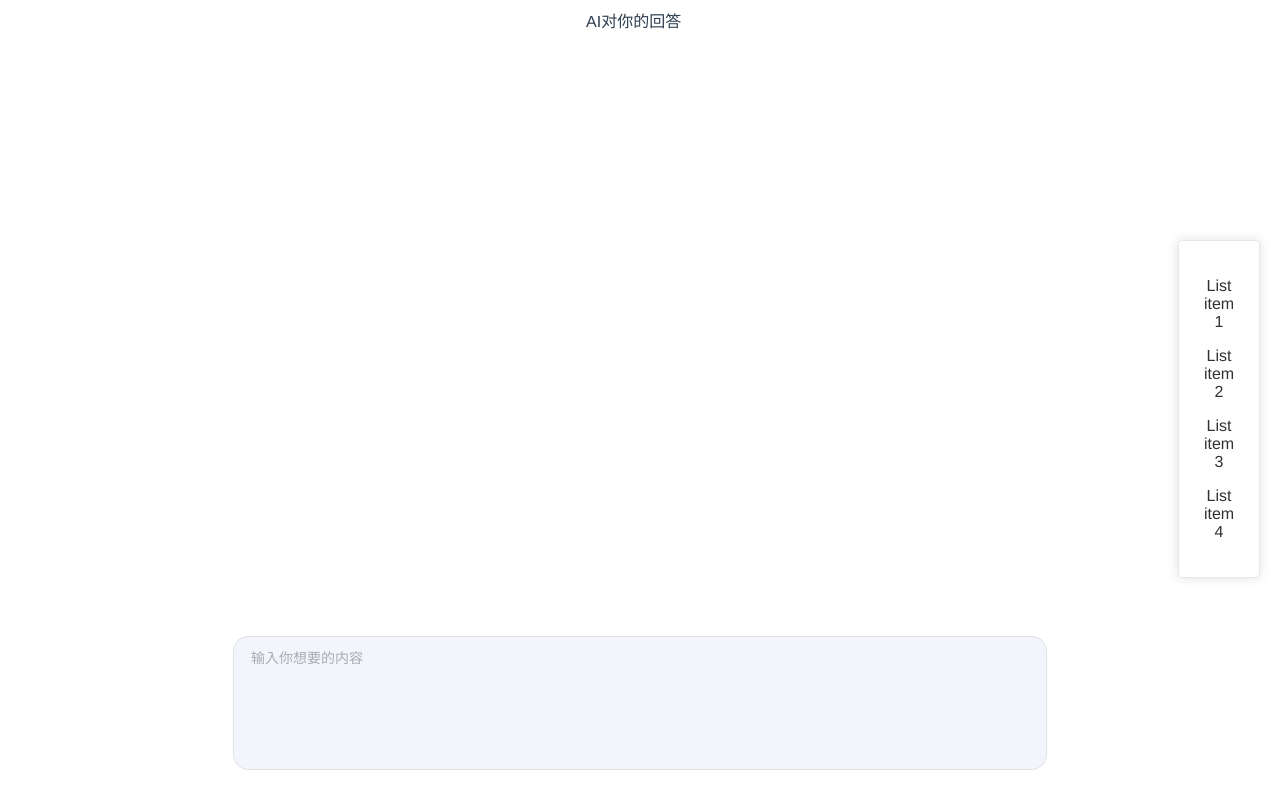
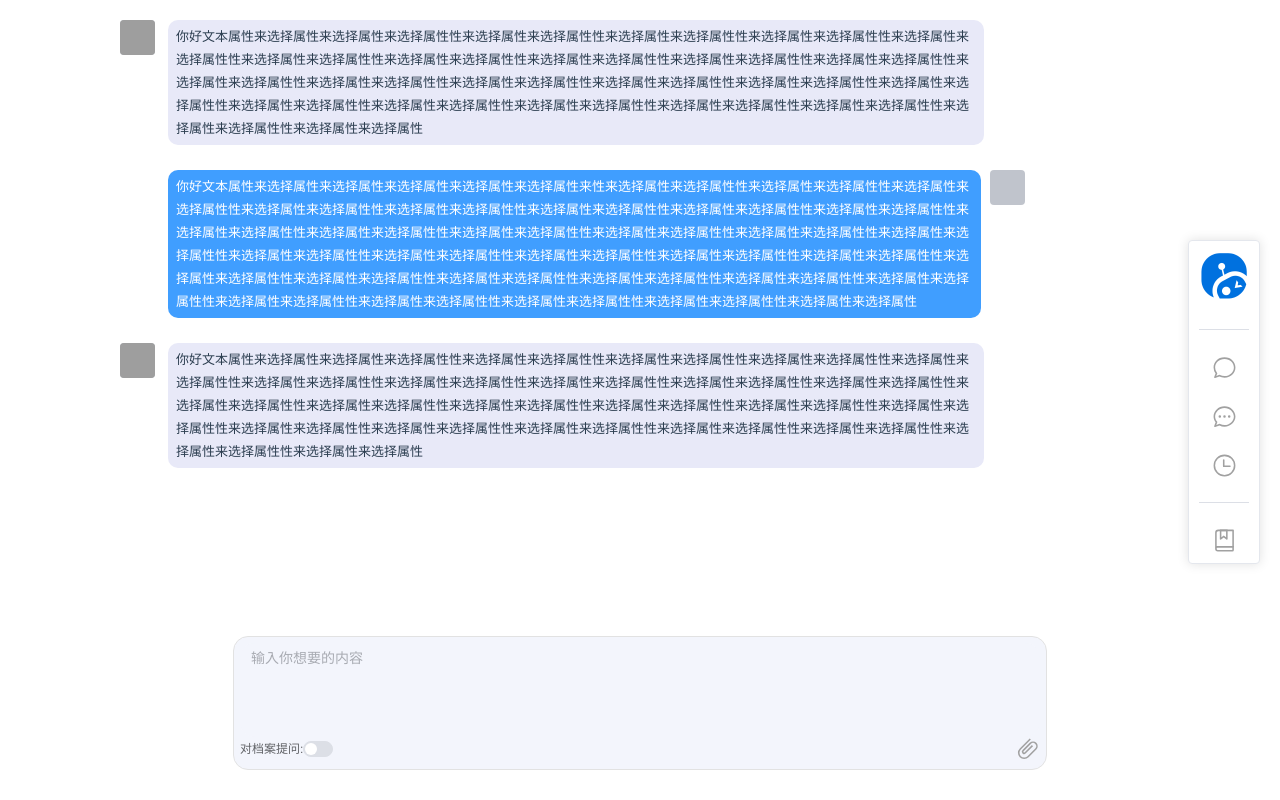
Before and after one commit to JimYJ/IntelligenceCenter.frontend, a Vue app: page / in a window 1280 px wide. Built offline with nearby package versions, Linux system fonts and the light colour scheme; grey boxes are pictures that could not be loaded.

Commit message:
wip 对话界面

```diff
--- a/src/components/WiseQuestions.vue
+++ b/src/components/WiseQuestions.vue
@@ -1,26 +1,108 @@
 <template class="body">
     <div class="body">
         <el-row :gutter="20" justify="center">
-            <el-col :span="24">
-                AI对你的回答
-            </el-col>
             <el-col :span="24" style="min-height: 300px;">
                 <div class="box">
                     <el-input resize="none" v-model="textarea" :rows="4" type="textarea" placeholder="输入你想要的内容" />
+                    <el-row class="row-bg" justify="space-between">
+                        <el-col :span="6" style="text-align: left;">
+                            <el-text class="mx-1" size="small">对档案提问:</el-text><el-switch v-model="options.useArchive" size="small" />
+                        </el-col>
+                        <el-col :span="12">
+                        </el-col>
+                        <el-col :span="6" style="text-align: right;">
+                            <el-icon :size="iconSize" class="icon">
+                                <Paperclip />
+                            </el-icon>
+                        </el-col>
+                    </el-row>
                 </div>
             </el-col>
         </el-row>
     </div>
-    <!-- <el-affix :offset="120" style="text-align: center;" class="affix"> -->
     <el-card style="max-width: 80px" class="affix">
-        <p v-for="o in 4" :key="o" class="text item">{{ 'List item ' + o }}</p>
+        <img alt="logo" width="50px" height="50px" src="../assets/logo1.png">
+        <el-divider />
+        <el-space :size="12" spacer=" " wrap direction="vertical">
+            <el-tooltip class="box-item" effect="dark" content="开启新会话" placement="left-end">
+                <el-icon :size="iconSize" class="icon">
+                    <ChatRound />
+                </el-icon>
+            </el-tooltip>
+            <el-tooltip class="box-item" effect="dark" content="开启新智问会话" placement="left-end">
+                <el-icon :size="iconSize" class="icon">
+                    <ChatDotRound />
+                </el-icon>
+            </el-tooltip>
+            <el-tooltip class="box-item" effect="dark" content="查看历史会话" placement="left-end">
+                <el-icon :size="iconSize" class="icon">
+                    <Clock />
+                </el-icon>
+            </el-tooltip>
+        </el-space>
+        <el-divider />
+        <el-space :size="12" spacer=" " wrap direction="vertical">
+            <el-tooltip class="box-item" effect="dark" content="创建自动更新的信息库" placement="left-end">
+                <el-icon :size="iconSize" class="icon">
+                    <Collection />
+                </el-icon>
+            </el-tooltip>
+        </el-space>
     </el-card>
-    <!-- </el-affix> -->
+    <div class="wxchatBorderRightMid">
+        <div style="margin-left: 30px;margin-top: 15px;">
+            <el-row>
+                <el-col :span="1" :pull="1">
+                    <el-avatar shape="square" :src="bot" style="width: 35px;height: 35px;"></el-avatar>
+                </el-col>
+                <el-col :span="20" :pull="1">
+                    <div class="chatPop1">
+                        <span style="line-height: 23px;">你好文本属性来选择属性来选择属性来选择属性性来选择属性来选择属性性来选择属性来选择属性性来选择属性来选择属性性来选择属性来选择属性性来选择属性来选择属性性来选择属性来选择属性性来选择属性来选择属性性来选择属性来选择属性性来选择属性来选择属性性来选择属性来选择属性性来选择属性来选择属性性来选择属性来选择属性性来选择属性来选择属性性来选择属性来选择属性性来选择属性来选择属性性来选择属性来选择属性性来选择属性来选择属性性来选择属性来选择属性性来选择属性来选择属性性来选择属性来选择属性性来选择属性来选择属性性来选择属性来选择属性</span>
+                    </div>
+                </el-col>
+            </el-row>
+        </div>
+        <div style="margin-left: 30px;margin-top: 15px;">
+            <el-row>
+                <el-col :span="20">
+                    <div class="chatPop2" :push="3">
+                        <span style="line-height: 23px;">你好文本属性来选择属性来选择属性来选择属性来选择属性来选择属性来性来选择属性来选择属性性来选择属性来选择属性性来选择属性来选择属性性来选择属性来选择属性性来选择属性来选择属性性来选择属性来选择属性性来选择属性来选择属性性来选择属性来选择属性性来选择属性来选择属性性来选择属性来选择属性性来选择属性来选择属性性来选择属性来选择属性性来选择属性来选择属性性来选择属性来选择属性性来选择属性来选择属性性来选择属性来选择属性性来选择属性来选择属性性来选择属性来选择属性性来选择属性来选择属性性来选择属性来选择属性性来选择属性来选择属性性来选择属性来选择属性性来选择属性来选择属性性来选择属性来选择属性性来选择属性来选择属性性来选择属性来选择属性性来选择属性来选择属性性来选择属性来选择属性性来选择属性来选择属性性来选择属性来选择属性</span>
+                    </div>
+                </el-col>
+                <el-col :span="1">
+                    <el-avatar shape="square" :src="squareUrl" style="width: 35px;height: 35px;"></el-avatar>
+                </el-col>
+            </el-row>
+        </div>
+        <div style="margin-left: 30px;margin-top: 15px;">
+            <el-row>
+                <el-col :span="1" :pull="1">
+                    <el-avatar shape="square" :src="bot" style="width: 35px;height: 35px;"></el-avatar>
+                </el-col>
+                <el-col :span="20" :pull="1">
+                    <div class="chatPop1">
+                        <span style="line-height: 23px;">你好文本属性来选择属性来选择属性来选择属性性来选择属性来选择属性性来选择属性来选择属性性来选择属性来选择属性性来选择属性来选择属性性来选择属性来选择属性性来选择属性来选择属性性来选择属性来选择属性性来选择属性来选择属性性来选择属性来选择属性性来选择属性来选择属性性来选择属性来选择属性性来选择属性来选择属性性来选择属性来选择属性性来选择属性来选择属性性来选择属性来选择属性性来选择属性来选择属性性来选择属性来选择属性性来选择属性来选择属性性来选择属性来选择属性性来选择属性来选择属性性来选择属性来选择属性性来选择属性来选择属性</span>
+                    </div>
+                </el-col>
+            </el-row>
+        </div>
+    </div>
 </template>
 
 <script  setup>
+import { Clock, ChatDotRound, ChatRound, Collection, Paperclip } from '@element-plus/icons-vue'
 import { ref } from 'vue'
 const textarea = ref('')
+
+const iconSize = 25
+
+const options = ref({
+    useInternet: true,
+    useArchive: false,
+})
+
+const bot = "../assets/logo1.png"
+
 </script>
 
 <style scoped>
@@ -41,6 +123,7 @@ div /deep/ .el-textarea__inner {
     border-radius: 15px;
     border: 0px;
     box-shadow: none;
+    color: #a1a1a1;
 }
 
 div /deep/ .el-textarea__inner:hover {
@@ -66,6 +149,84 @@ div /deep/ .el-textarea__inner::-webkit-scrollbar-track {
 .affix {
     position: fixed;
     top: 30%;
-    right: 20px; /* 左侧定位 */
+    right: 20px;
+}
+
+div /deep/ .el-card__body {
+    padding: 10px;
+}
+
+.icon {
+    color: #a1a1a1;
+}
+.icon:hover {
+    color: var(--el-color-primary);
+    transform: scale(1.1);
+}
+.icon:active {
+    color: var(--el-color-primary);
+    transform: scale(1.2);
+}
+
+.chatPop1 :hover {
+    /* background-color: #c6c8eb; */
+}
+
+.chatPop1 span {
+    background-color: #e8e9f8;
+    padding: 5px 8px;
+    display: inline-block;
+    border-radius: 10px;
+    margin: 0px 0 10px 10px;
+    position: relative;
+    float: left;
+    font-size: small;
+    text-align: left;
+    max-width: 800px;
+}
+
+.chatPop1 span::after {
+    content: "";
+    position: absolute;
+    top: 8px;
+    left: -16px;
+}
+
+.chatPop2 :hover {
+    background-color: var(--el-color-primary);
+}
+
+.chatPop2 span {
+    background-color: var(--el-color-primary);
+    padding: 5px 8px;
+    display: inline-block;
+    border-radius: 10px;
+    margin: 0px 5px 10px 10px;
+    position: relative;
+    text-align: left;
+    float: right;
+    color: #fff;
+    font-size: small;
+    max-width: 800px;
+}
+
+.chatPop2 span::after {
+    content: "";
+    position: absolute;
+    top: 8px;
+    right: -16px;
+    transform: rotateY(180deg);
+}
+
+.wxchatBorderRightMid {
+    width: 1024px;
+    height: 428px;
+    /* background-color: #f5f5f5; */
+    display: block;
+    margin-right: -20px;
+    position: fixed;
+    top: 5px;
+    left: 50%; /* 将元素的左边缘设置为视口宽度的50% */
+    transform: translate(-50%);
 }
 </style>
```
Also changed, not shown: src/assets/logo1.png (added).
